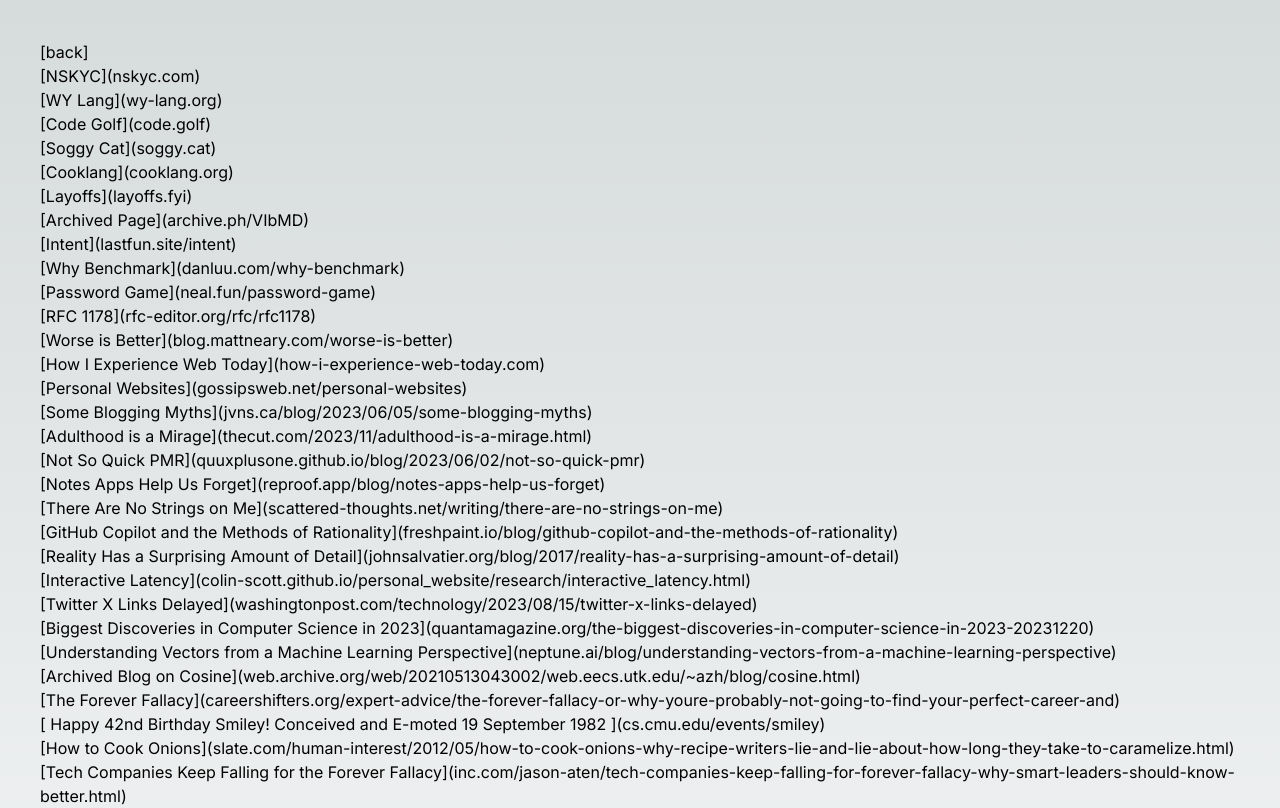
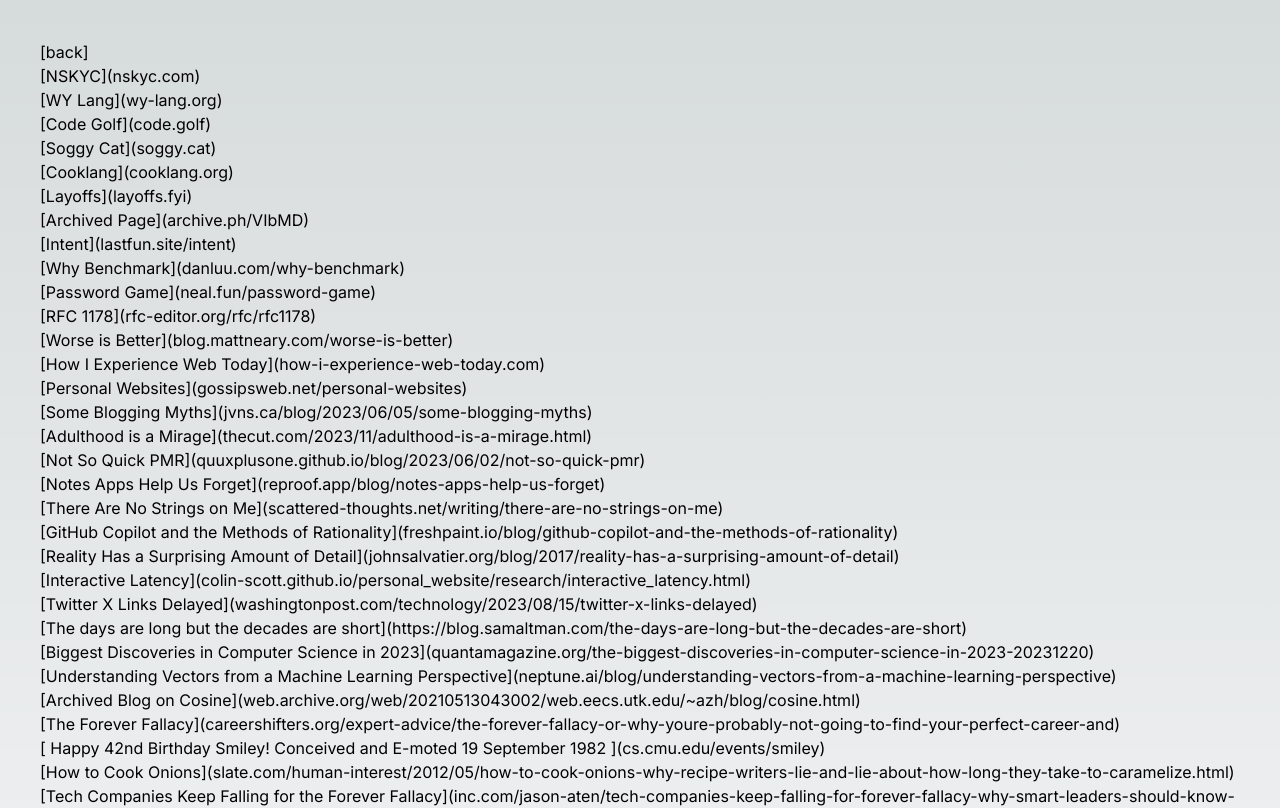
Before and after one commit to 5brian/catalogue, a Next.js app: page /stuff/archivepage in a window 1280 px wide. Shown: the top 808 px of the page. Built offline with nearby package versions, Linux system fonts and the light colour scheme.

Commit message:
days are long

```diff
--- a/src/app/lucky/page.tsx
+++ b/src/app/lucky/page.tsx
@@ -63,6 +63,7 @@
     "https://gossipsweb.net/personal-websites",
     "https://jimmyhmiller.github.io/ugliest-beautiful-codebase",
     "https://thecut.com/2023/11/adulthood-is-a-mirage.html",
+    "https://blog.samaltman.com/the-days-are-long-but-the-decades-are-short",
   ];
 
   useEffect(() => {
--- a/src/app/stuff/archivepage/page.tsx
+++ b/src/app/stuff/archivepage/page.tsx
@@ -163,6 +163,15 @@
           >
             [Twitter X Links
             Delayed](washingtonpost.com/technology/2023/08/15/twitter-x-links-delayed)
+          </Link>
+        </p>
+        <p>
+          <Link
+            href="https://blog.samaltman.com/the-days-are-long-but-the-decades-are-short"
+            target="_blank"
+          >
+            [The days are long but the decades are
+            short](https://blog.samaltman.com/the-days-are-long-but-the-decades-are-short)
           </Link>
         </p>
         <p>
```
